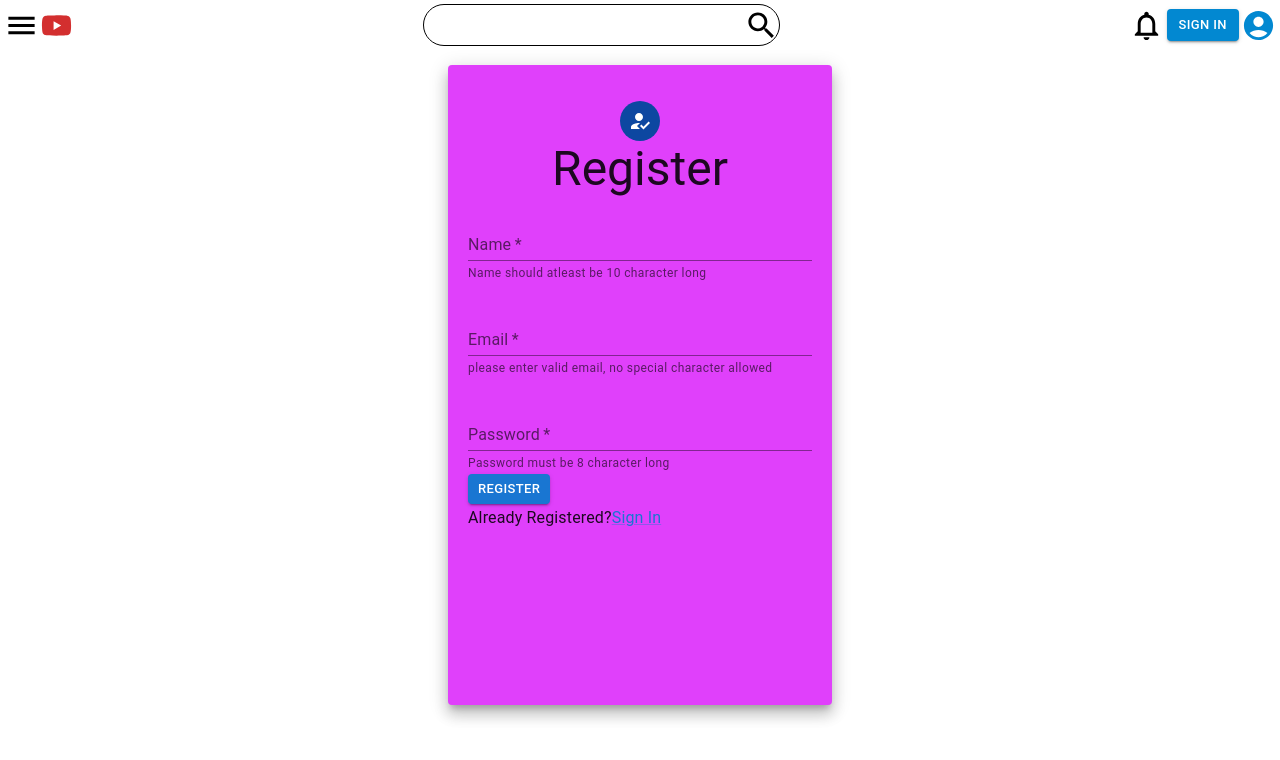
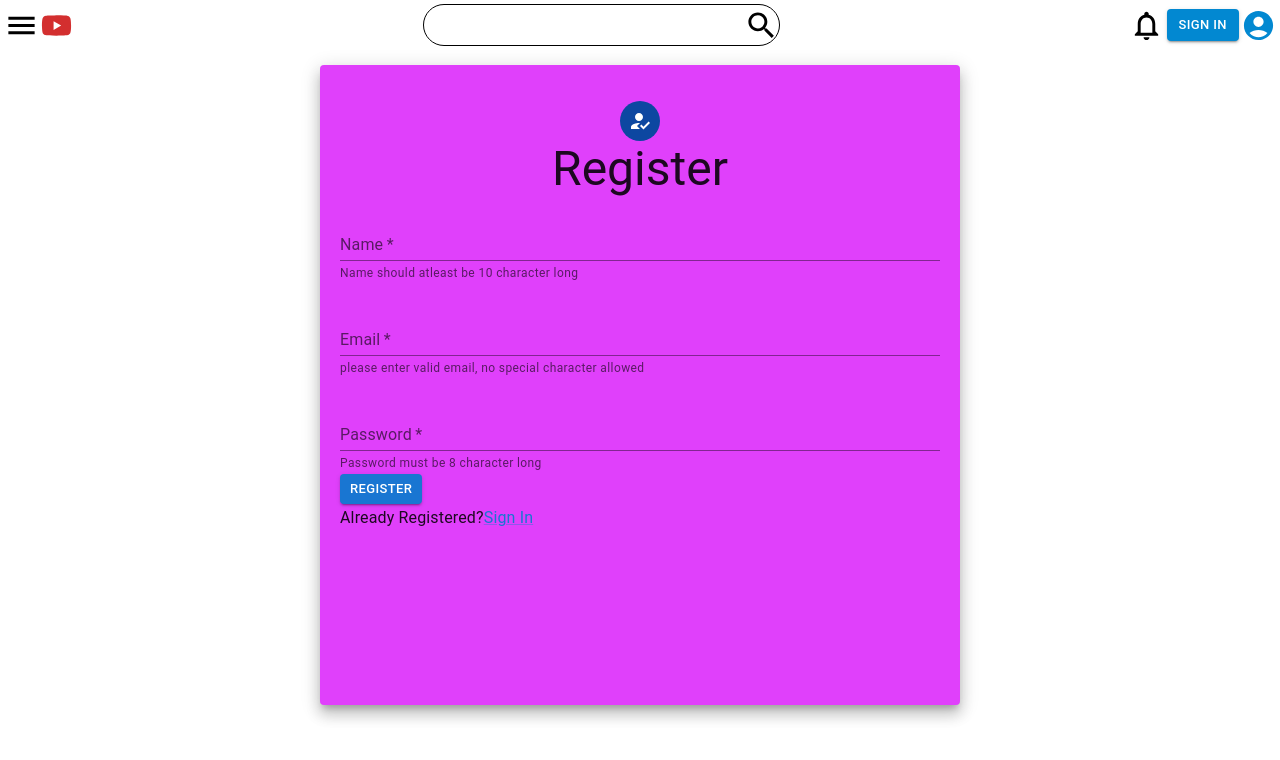
Before and after one commit to sarabjitsinha/youtube_clone_Frontend, a React (Vite) app: page /register in a window 1280 px wide. Shown: the top 760 px of the page. Built offline with nearby package versions, Linux system fonts and the light colour scheme.

Commit message:
changes to app

```diff
--- a/src/App.css
+++ b/src/App.css
@@ -10,7 +10,7 @@
     position: relative;
     top: 15px;
     height: auto;
-    width: 25vw;
+    width: 50vw;
     margin: auto;
 }
 
@@ -18,7 +18,7 @@
     top: 15px;
     position: relative;
     height: 80vh;
-    width: 30vw;
+    width: 50vw;
     margin: auto;
     padding:20px;
     }
```
